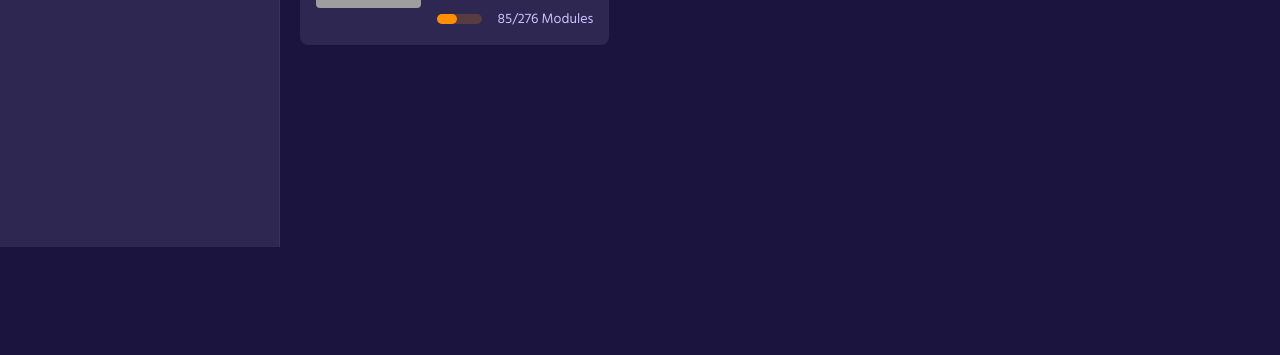
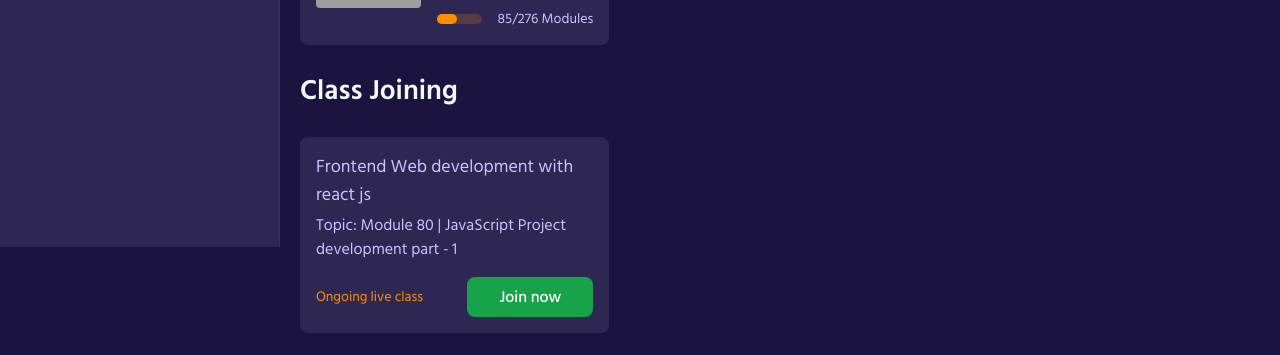
Before and after one commit to ahonkhan/lms-frontend, a React (Vite) app: page /dashboard in a window 1280 px wide. Shown: the part 553-908 px from the top of the page. Before the commit the page ends 800 px from the top, so only its background shows below. Built offline with nearby package versions, Linux system fonts and the light colour scheme; grey boxes are pictures that could not be loaded.

Commit message:
class joining done

```diff
--- /dev/null
+++ b/src/components/card/ClassCard.jsx
@@ -0,0 +1,32 @@
+export const ClassCard = () => {
+  return (
+    <div className="course-card cursor-pointer flex items-center  gap-x-4 px-4 py-4 rounded-lg bg-base-2">
+      {/* <div className="course-photo w-[40%]">
+        <img
+          src="https://dream-software.vercel.app/_next/static/media/frontend-hero.af921956.png"
+          alt=""
+          className="rounded"
+        />
+      </div> */}
+      <div className="course-details  w-full">
+        <h3 className="title text-base xl:text-lg leading-6">
+          Frontend Web development with react js
+        </h3>
+        <p className="topic mt-1 text-sm xl:text-base leading-6">
+          <span>Topic: </span>
+          Module 80 | JavaScript Project development part - 1
+        </p>
+        <div className="mt-1 md:mt-3 lg:mt-4 flex flex-wrap items-center justify-between gap-x-4 gap-y-4">
+          <div className="module-total">
+            <p className="text-sm text-primary">Ongoing live class</p>
+          </div>
+          <div className="module-total">
+            <button className="bg-green-600 active:scale-[0.98] duration-150 group gap-x-2 px-8 rounded-lg font-medium text-white text-center flex items-center justify-center py-2">
+              Join now
+            </button>
+          </div>
+        </div>
+      </div>
+    </div>
+  );
+};
--- a/src/pages/dashboard/home/DashboardHome.jsx
+++ b/src/pages/dashboard/home/DashboardHome.jsx
@@ -1,12 +1,15 @@
 import React from "react";
 import Overview from "./components/Overview";
 import { RecentEnrolledCourses } from "./components/RecentEnrolledCourses";
+import ClassJoining from "./components/ClassJoining";
 
 export const DashboardHome = () => {
   return (
     <>
       <Overview />
       <RecentEnrolledCourses />
+      <ClassJoining />
+      <div className="mt-content"></div>
     </>
   );
 };
--- /dev/null
+++ b/src/pages/dashboard/home/components/ClassJoining.jsx
@@ -0,0 +1,18 @@
+import React from "react";
+import { SectionTitleDashboard } from "../../../../components/typography/Typography";
+import { ClassCard } from "../../../../components/card/ClassCard";
+
+const ClassJoining = () => {
+  return (
+    <div className="mt-content">
+      <SectionTitleDashboard>Class Joining</SectionTitleDashboard>
+      <div className="mt-content">
+        <div className="class-joining-list mt-content grid grid-cols-1 sm:grid-cols-2 md:grid-cols-1 lg:grid-cols-2 xl:grid-cols-3 gap-x-4 gap-y-4">
+          <ClassCard />
+        </div>
+      </div>
+    </div>
+  );
+};
+
+export default ClassJoining;
```
